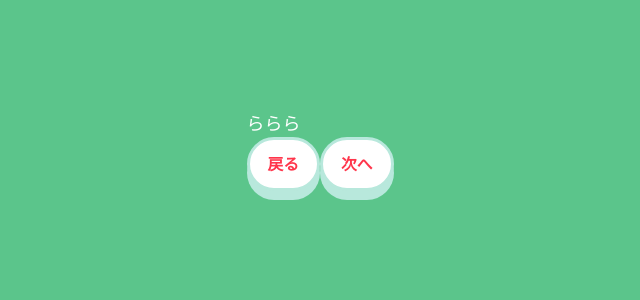
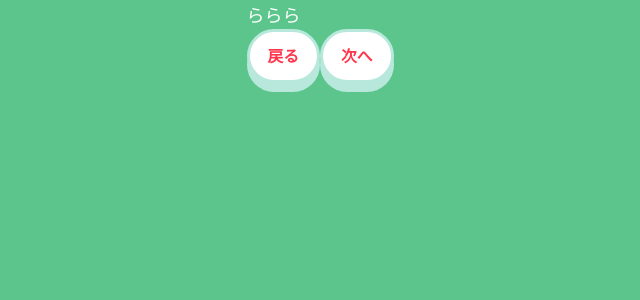
Before and after one commit to pachikuriii/yametara, a Next.js app: page /questions/1 in a window 1280 px wide. Shown: the top 300 px of the page, without its empty margins (320-960 px from the left). Built offline with nearby package versions, Linux system fonts and the light colour scheme.

Commit message:
質問テンプレートの表示幅を変更

```diff
--- a/src/styles/Question.module.css
+++ b/src/styles/Question.module.css
@@ -3,6 +3,7 @@
   flex-direction: column;
   justify-content: space-between;
   align-items: center;
-  padding: 6rem;
+
   min-height: 100vh;
+  max-width: 100vw;
 }
```
